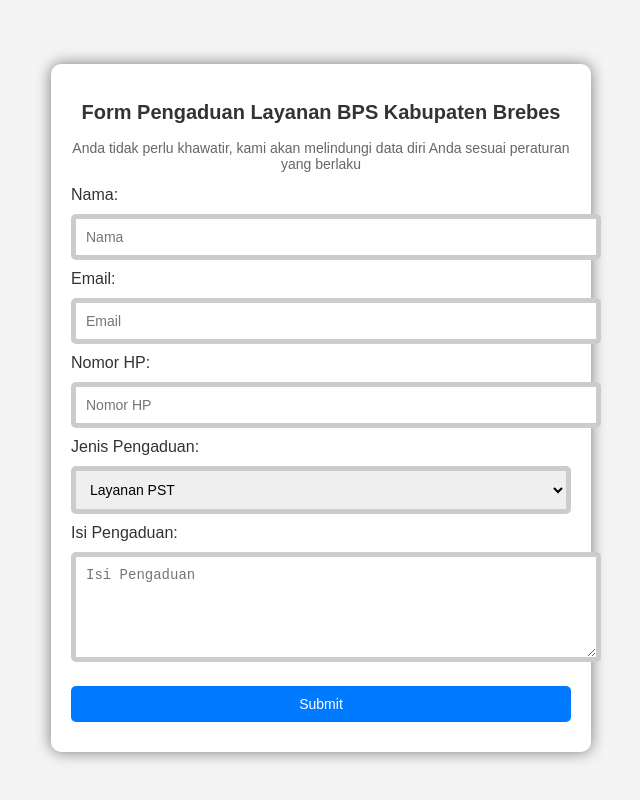
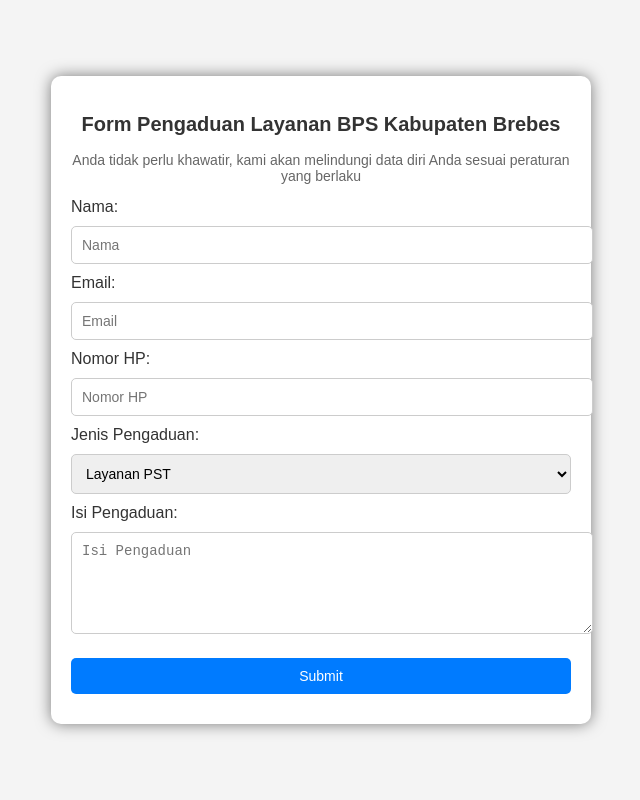
Before and after one commit to bpskabbrebes/Pengaduan_layanan, a plain HTML site: page index.html in a window 1280 px wide. Shown: the whole page, without its empty margins (319-959 px from the left). Drawn offline with Linux system fonts and the light colour scheme.

Commit message:
Update index.html

```diff
--- a/index.html
+++ b/index.html
@@ -8,8 +8,8 @@
         body {
             font-family: Arial, sans-serif;
             background-color: #f4f4f4;
-            margin: 0.5;
-            padding: 0.5;
+            margin: 0;
+            padding: 0;
             display: flex;
             justify-content: center;
             align-items: center;
@@ -41,7 +41,7 @@
             padding: 10px;
             margin: 10px 0;
             border-radius: 5px;
-            border: 5px solid #ccc;
+            border: 1px solid #ccc;
             font-size: 14px;
         }
         button {
```
